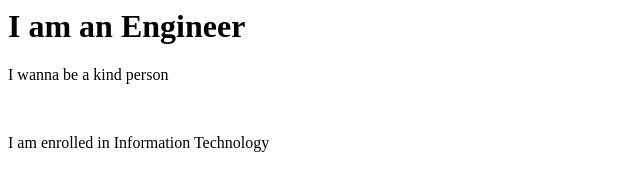
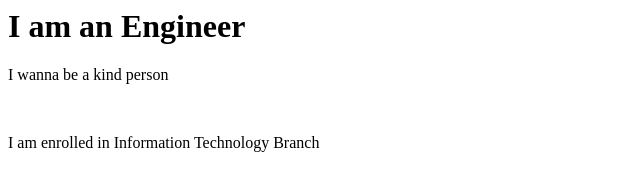
Before and after one commit to iiabhi/clocks-out, a plain HTML site: page index.html in a window 1280 px wide. Shown: the full height of the page, 0-640 px from the left. Drawn offline with Linux system fonts and the light colour scheme.

Commit message:
Update file

```diff
--- a/index.html
+++ b/index.html
@@ -8,6 +8,6 @@
     <h1>I am an Engineer</h1>
     <p>I wanna be a kind person</p>
     <br>
-    <p>I am enrolled in Information Technology</p>
+    <p>I am enrolled in Information Technology Branch</p>
   </body>
 </html>
```
